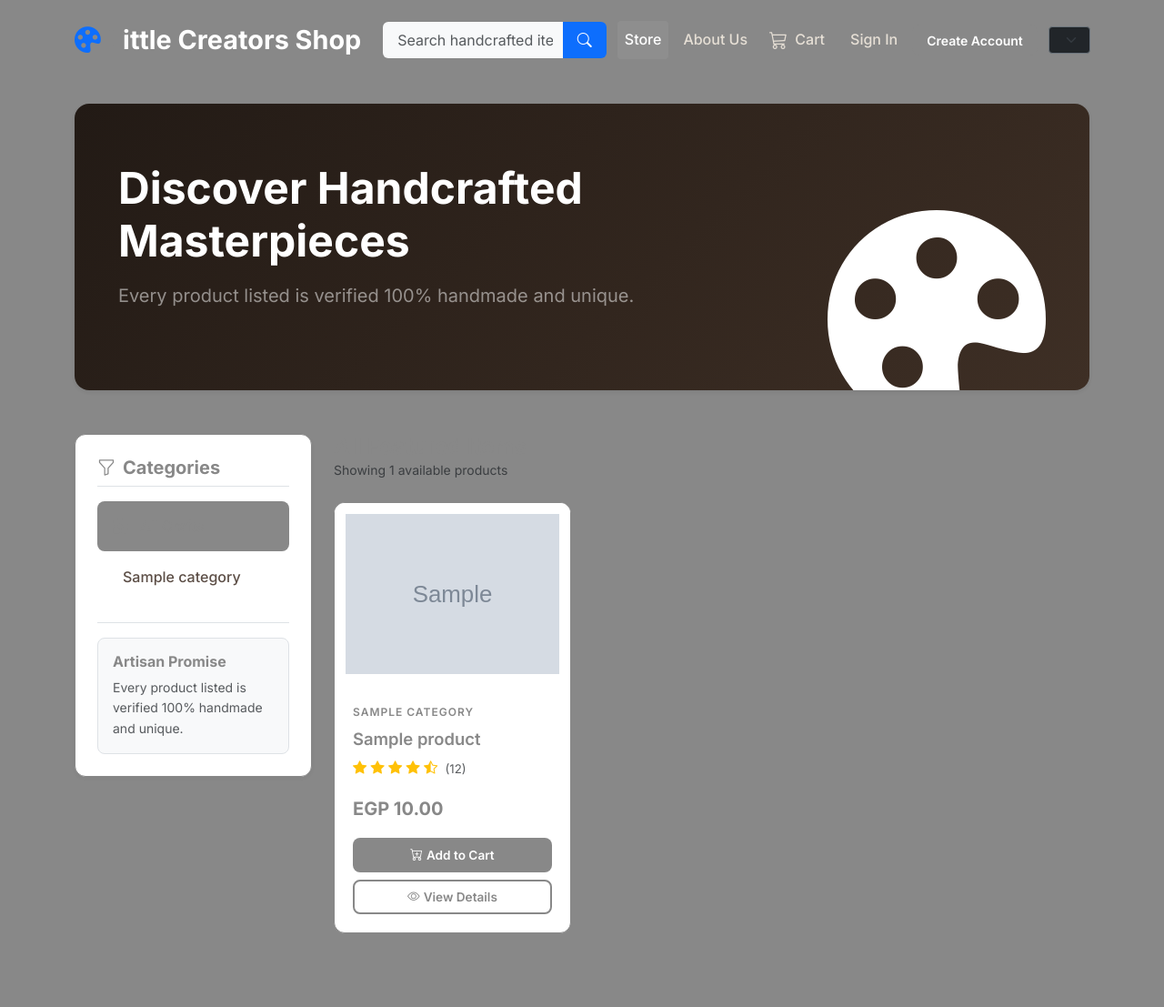
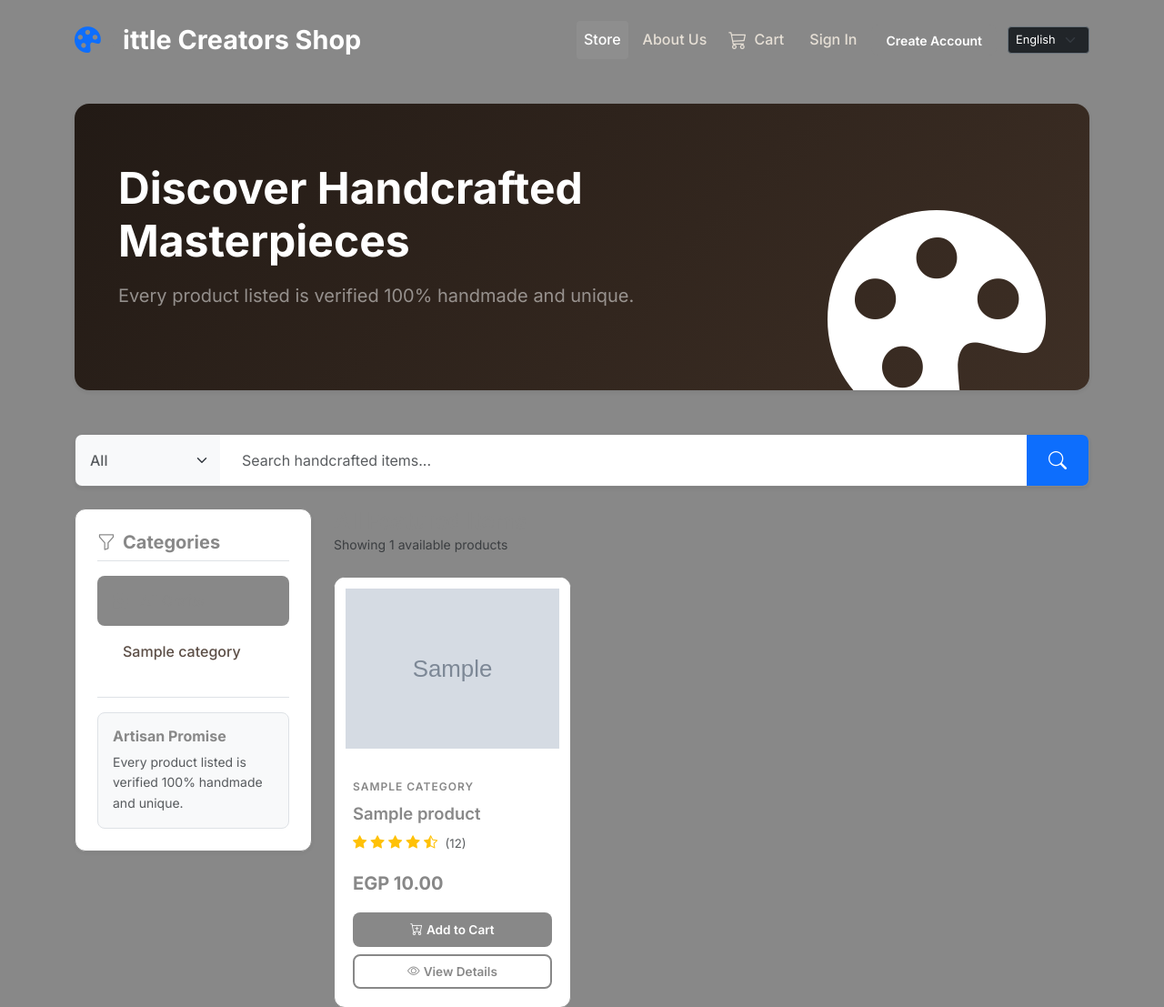
Before and after one commit to melkadi84/SoffianProject, a Django app: page / in a window 1280 px wide. Shown: the top 1107 px of the page at 91% size. Run offline with Django 5.2, Linux system fonts and the light colour scheme; tables that the repository leaves empty hold one stand-in row (values such as "Sample post"); grey boxes marked "Sample" are stand-in pictures; parts of the project's set-up code (start-up, migrations or seed data) failed here and were passed over; some libraries are stand-ins or nearby versions; some web fonts are replaced.

Commit message:
Move search bar to store catalog with Amazon-style category select dropdown filter and add Owner Portal button for Soffian

```diff
--- a/core/templates/core/base.html
+++ b/core/templates/core/base.html
@@ -82,19 +82,6 @@
             </button>
 
             <div class="collapse navbar-collapse" id="navbarContent">
-                <!-- Search Form -->
-                <form class="d-flex mx-auto col-lg-4 col-md-6 col-12 my-3 my-lg-0 px-lg-2" style="max-width: 320px; flex-grow: 1;" method="GET" action="{% url 'store' %}">
-                    <div class="input-group">
-                        <input type="text" name="search" class="form-control bg-light border-0 py-2 ps-3" placeholder="{% t 'Search handcrafted items...' %}" value="{{ search_query|default:'' }}" aria-label="Search">
-                        {% if selected_category %}
-                            <input type="hidden" name="category" value="{{ selected_category.slug }}">
-                        {% endif %}
-                        <button class="btn btn-primary px-3 bg-primary border-0" type="submit">
-                            <i class="bi bi-search text-white"></i>
-                        </button>
-                    </div>
-                </form>
-
                 <ul class="navbar-nav ms-auto align-items-lg-center">
                     <li class="nav-item px-lg-1">
                         <a class="nav-link {% if not selected_category and not search_query and request.resolver_match.url_name == 'store' %}active{% endif %}" href="{% url 'store' %}">{% t "Store" %}</a>
@@ -113,6 +100,15 @@
                             <span class="align-middle">{% t "Cart" %}</span>
                         </a>
                     </li>
+
+                    {% if user.is_authenticated and user.email|lower == "soffian.elkadi@littlecreators.shop" %}
+                        <li class="nav-item px-lg-1 my-1 my-lg-0">
+                            <a class="btn btn-warning btn-sm px-3 text-dark d-flex align-items-center gap-1" href="{% url 'owner_dashboard' %}" style="padding: 0.4rem 1rem; font-weight: 600;">
+                                <i class="bi bi-speedometer2"></i>
+                                <span>{% t "Owner Portal" %}</span>
+                            </a>
+                        </li>
+                    {% endif %}
 
                     {% if user.is_authenticated %}
                         <li class="nav-item dropdown px-lg-1">
--- a/core/templates/core/store.html
+++ b/core/templates/core/store.html
@@ -65,6 +65,31 @@
                     </div>
                 </div>
             {% endif %}
+        </div>
+    </div>
+
+    <!-- Search Bar Row -->
+    <div class="row mb-4">
+        <div class="col-12">
+            <form method="GET" action="{% url 'store' %}">
+                <div class="input-group shadow-sm rounded-3 overflow-hidden border" style="border-color: var(--color-border) !important;">
+                    <!-- Category Select Dropdown (Amazon-style) -->
+                    <select name="category" class="form-select bg-light border-0 border-end py-3 ps-3 text-muted" style="max-width: 160px; font-weight: 500; cursor: pointer; border-radius: 0; box-shadow: none; border-color: var(--color-border) !important;">
+                        <option value="">{% t "All" %}</option>
+                        {% for cat in categories %}
+                            <option value="{{ cat.slug }}"{% if selected_category and selected_category.slug == cat.slug %} selected{% endif %}>{{ cat.name }}</option>
+                        {% endfor %}
+                    </select>
+
+                    <!-- Search Input -->
+                    <input type="text" name="search" class="form-control bg-white border-0 py-3 ps-4" placeholder="{% t 'Search handcrafted items...' %}" value="{{ search_query|default:'' }}" aria-label="Search" style="box-shadow: none;">
+
+                    <!-- Search Button -->
+                    <button class="btn btn-primary px-4 bg-primary border-0 d-flex align-items-center" type="submit">
+                        <i class="bi bi-search text-white fs-5"></i>
+                    </button>
+                </div>
+            </form>
         </div>
     </div>
 
```
Also changed, not shown: core/tests.py (+53 -0 lines).
